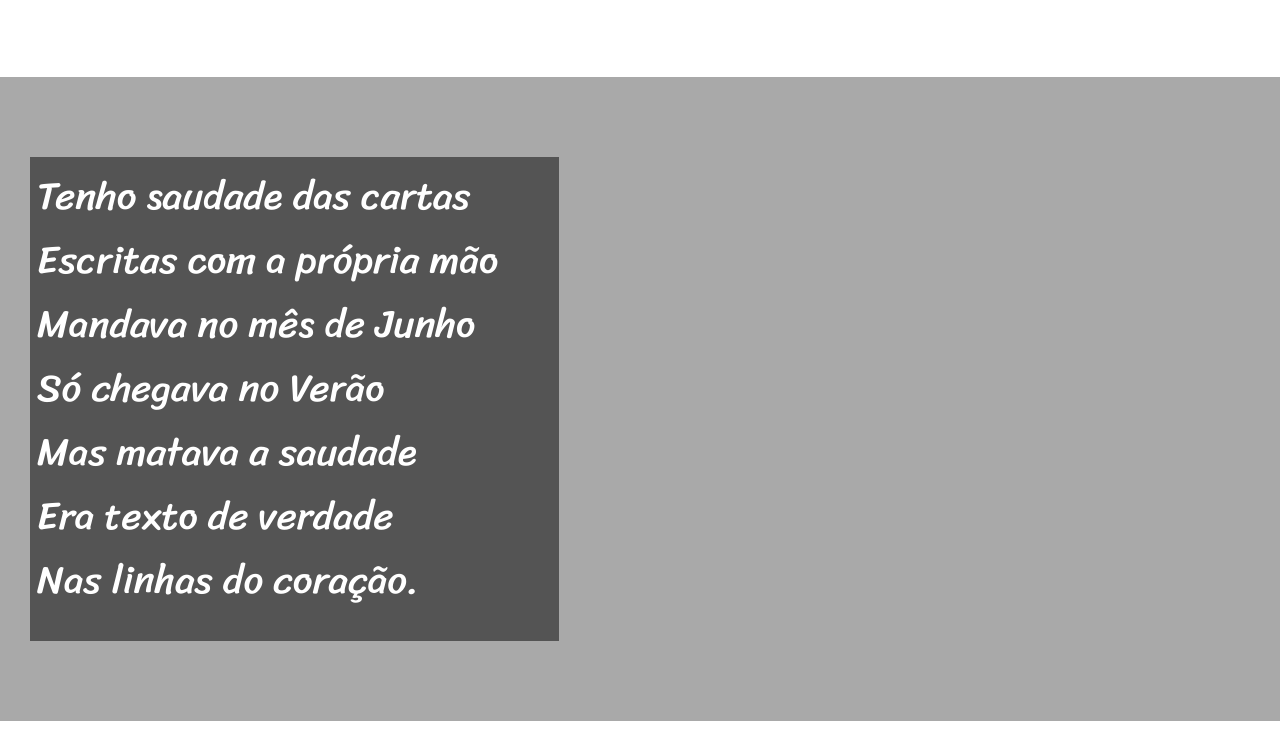
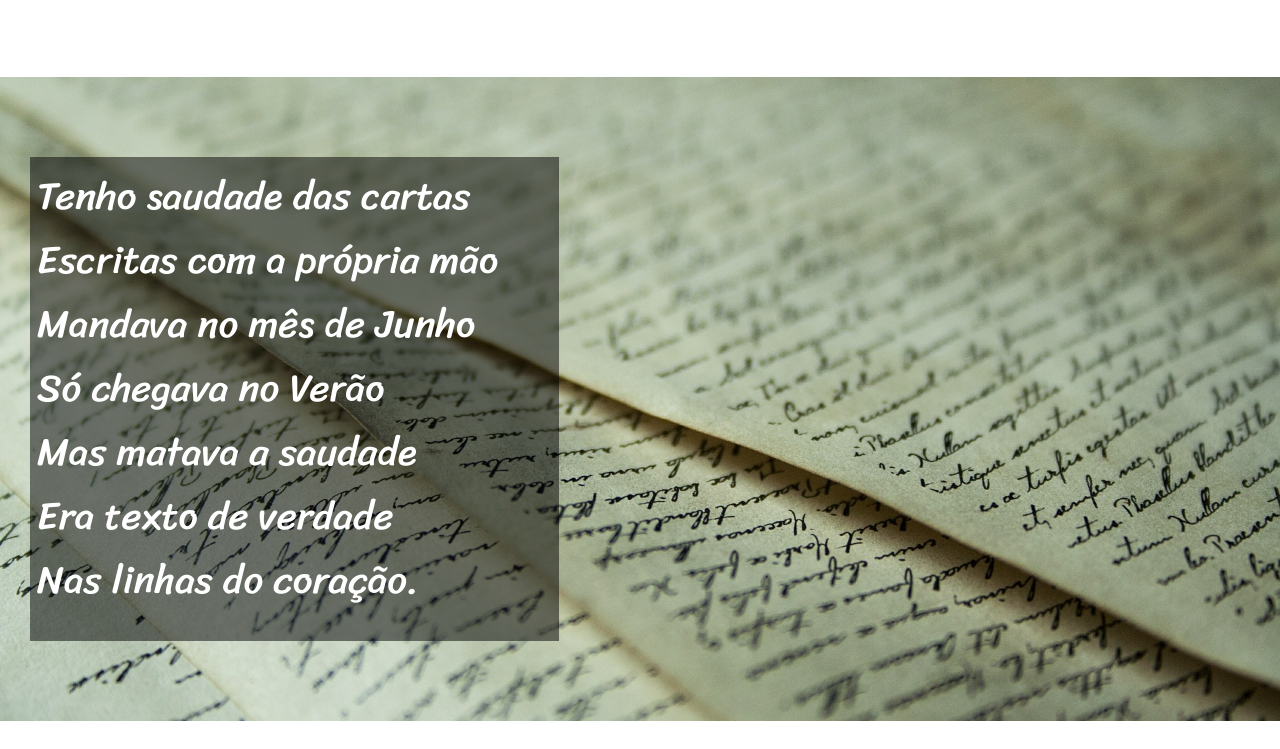
Before and after one commit to Gwolfff/projeto-de-cordel, a plain HTML site: page index.html in a window 1280 px wide. Shown: the part 2471-3220 px from the top of the page. Drawn offline with Linux system fonts and the light colour scheme; the site is published under a folder, as on GitHub Pages, so addresses that start at the root find nothing.

Commit message:
73% completo

```diff
--- a/estilo/style.css
+++ b/estilo/style.css
@@ -90,7 +90,7 @@ section.image > p{
 }
 
 section#img2 {
-    background-image: url('/imagens/background002.jpg');
+    background-image: url('../imagens/background002.jpg');
 }
 
 footer {
```
